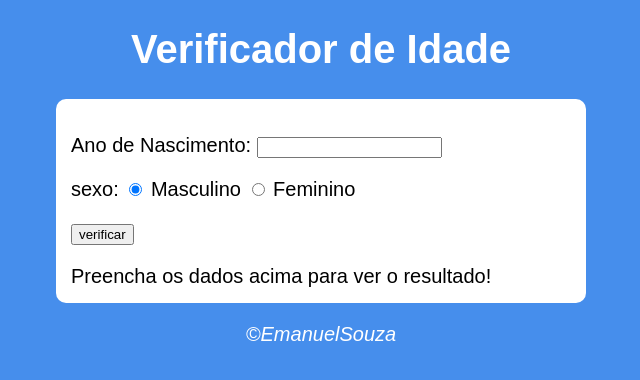
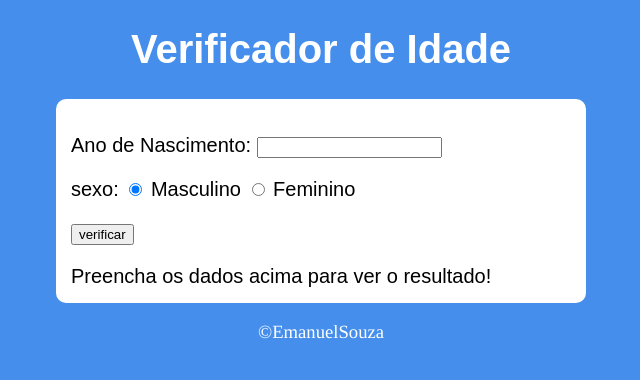
Before and after one commit to Emanhell/exercicios_JS, a plain HTML site: page verificador_de_idade/HTML_01.html in a window 1280 px wide. Shown: the full height of the page, 319-959 px from the left. Drawn offline with Linux system fonts and the light colour scheme.

Commit message:
Update estilo.css

```diff
--- a/verificador_de_idade/estilo/estilo.css
+++ b/verificador_de_idade/estilo/estilo.css
@@ -23,4 +23,5 @@ footer{
     color: white;
     text-align: center;
     font-style: italic;
+    font: 14pt times;
 }
```
